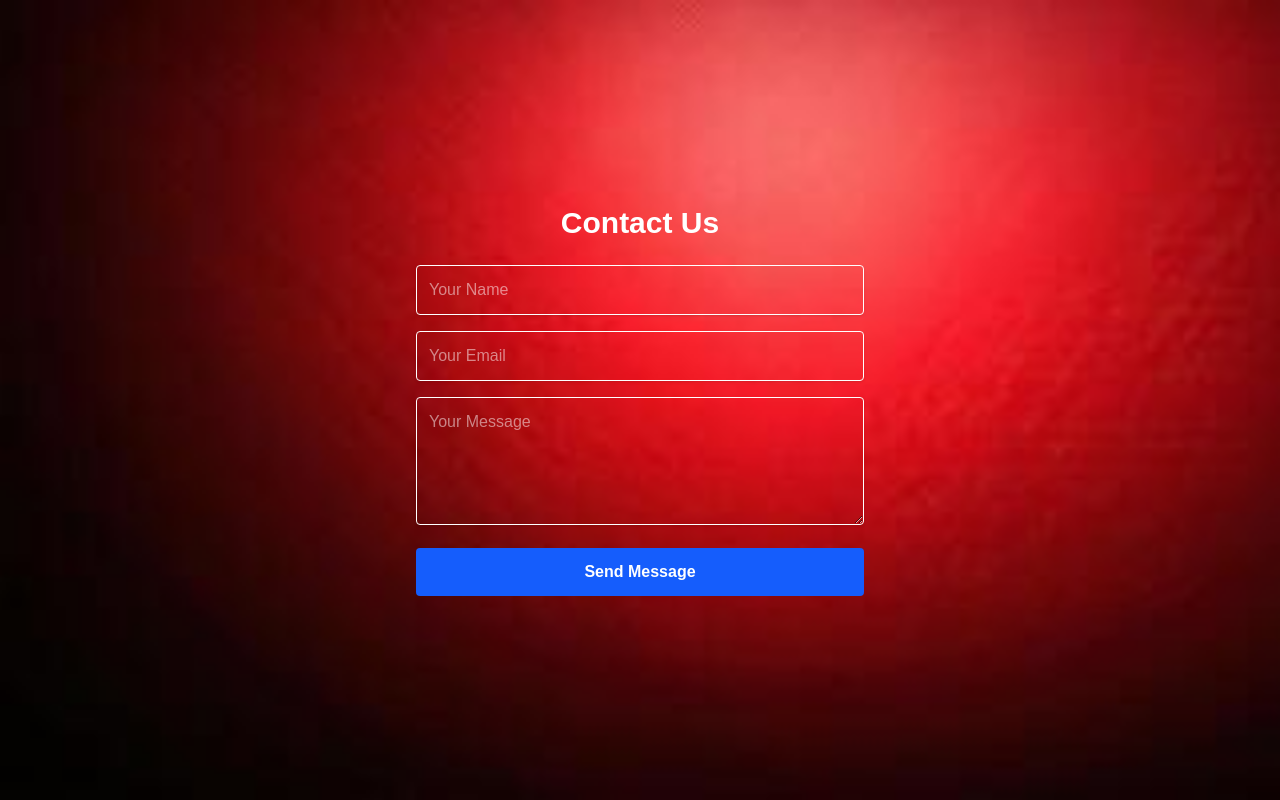
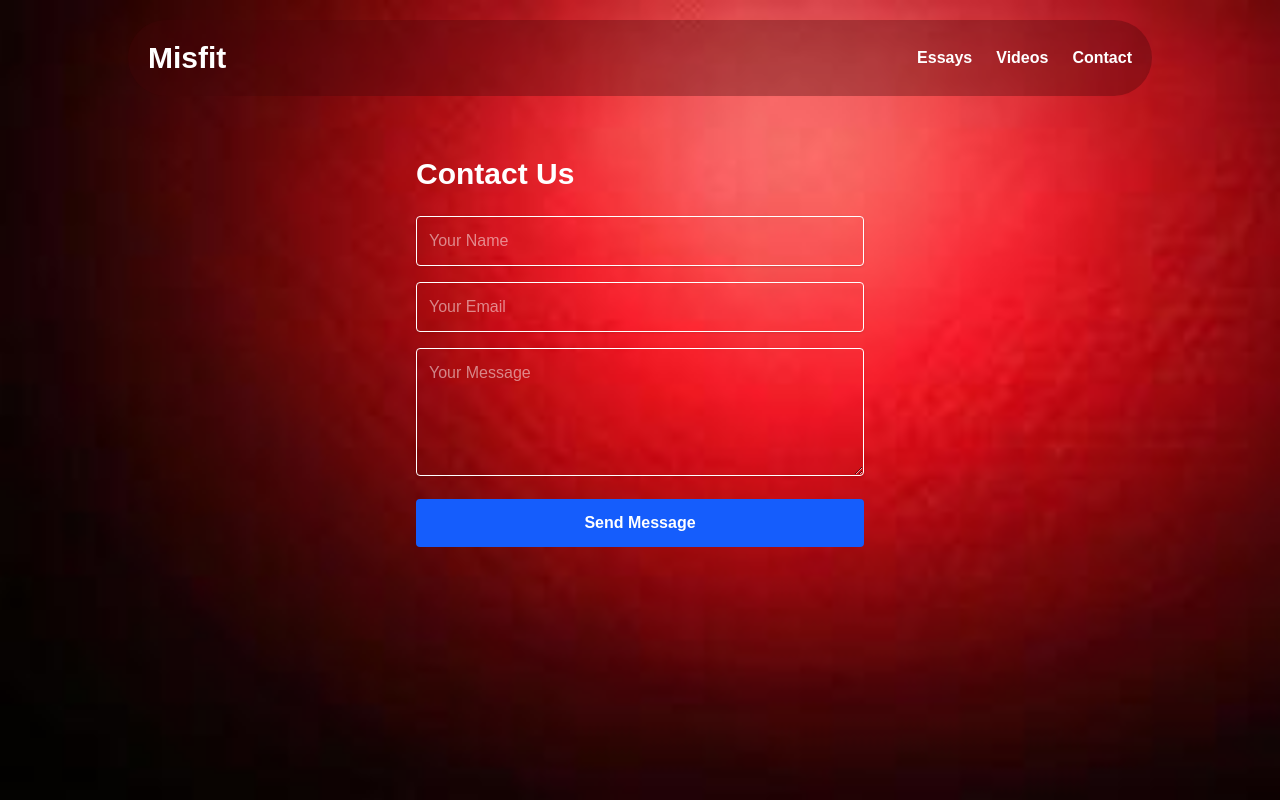
Before and after one commit to ALI-HUP/misfit-app, a Next.js app: page /contact in a window 1280 px wide. Built offline with nearby package versions, Linux system fonts and the light colour scheme.

Commit message:
contact page

```diff
--- a/app/contact/page.tsx
+++ b/app/contact/page.tsx
@@ -1,8 +1,13 @@
 import React from "react";
+import Header from "@/components/Header";
+
 
 export default function Contact() {
   return (
-    <div className="min-h-screen flex flex-col items-center justify-center p-6">
+    <div className="flex flex-col items-center justify-center">
+      <Header />
+
+      <div className="mt-10">
         <h1 className="text-3xl font-bold mb-6">Contact Us</h1>
 
         <form className="w-full max-w-md space-y-4">
@@ -28,5 +33,6 @@ export default function Contact() {
           </button>
         </form>
       </div>
+    </div>
   );
 }
--- a/app/page.tsx
+++ b/app/page.tsx
@@ -3,18 +3,12 @@ import Link from "next/link";
 import Image from "next/image";
 import YalIcon from "@/public/svg/logo-training-fitness-gym-logo-illustration-template-vector.jpg";
 import MotIcon from "@/public/svg/images.jpeg";
+import Header from "@/components/Header";
 
 export default function Home() {
   return (
     <div className="min-h-screen text-white flex flex-col items-center">
-      <header className="w-full m-5 p-5 flex justify-between items-center max-w-5xl bg-red-950/35 rounded-full">
-        <h1 className="text-3xl font-bold">Misfit</h1>
-        <nav className="text-md font-semibold space-x-6">
-          <Link href="/essays" className="hover:underline">Essays</Link>
-          <Link href="/videos" className="hover:underline">Videos</Link>
-          <Link href="/contact" className="hover:underline">Contact</Link>
-        </nav>
-      </header>
+      <Header />
 
       <main className="text-center p-8 flex flex-col items-center">
         <h2 className="text-5xl font-extrabold mb-10">Welcome to Misfit!</h2>
@@ -39,16 +33,16 @@ export default function Home() {
             alt="Motivation"
             className="w-36 h-36 rounded-full border-5 border-white"
           />
-          <label htmlFor="" className="p-3">Be a Gymbo</label>
+          <label className="p-3">Be a Gymbo</label>
         </div>
 
-        <div className="flex flex-col">
+        <div className="flex flex-col items-center">
           <Image
             src={YalIcon}
             alt="Sponsor"
             className="w-36 h-36 rounded-full border-4 border-white shadow-lg"
           />
-          <label htmlFor="" className="p-3">Our Sponser: YAL</label>
+          <label className="p-3">Our Sponsor: YAL</label>
         </div>
       </section>
     </div>
--- /dev/null
+++ b/components/Header.tsx
@@ -0,0 +1,16 @@
+"use client";
+
+import Link from "next/link";
+
+export default function Header() {
+  return (
+    <header className="w-full m-5 p-5 flex justify-between items-center max-w-5xl bg-red-950/35 rounded-full text-white">
+      <h1 className="text-3xl font-bold">Misfit</h1>
+      <nav className="text-md font-semibold space-x-6">
+        <Link href="/essays" className="hover:underline">Essays</Link>
+        <Link href="/videos" className="hover:underline">Videos</Link>
+        <Link href="/contact" className="hover:underline">Contact</Link>
+      </nav>
+    </header>
+  );
+}
```
Lines whose indentation alone changed are shown as unchanged.
